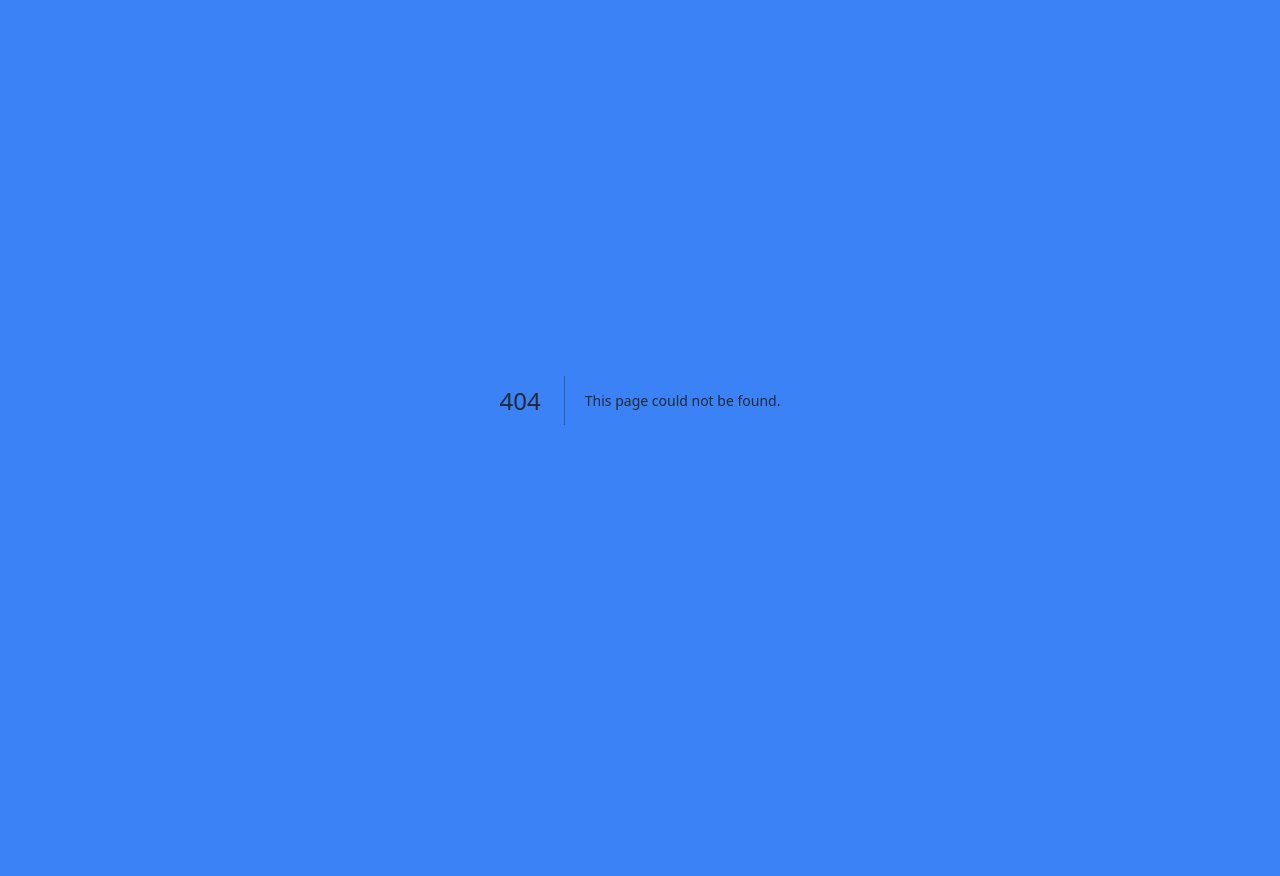
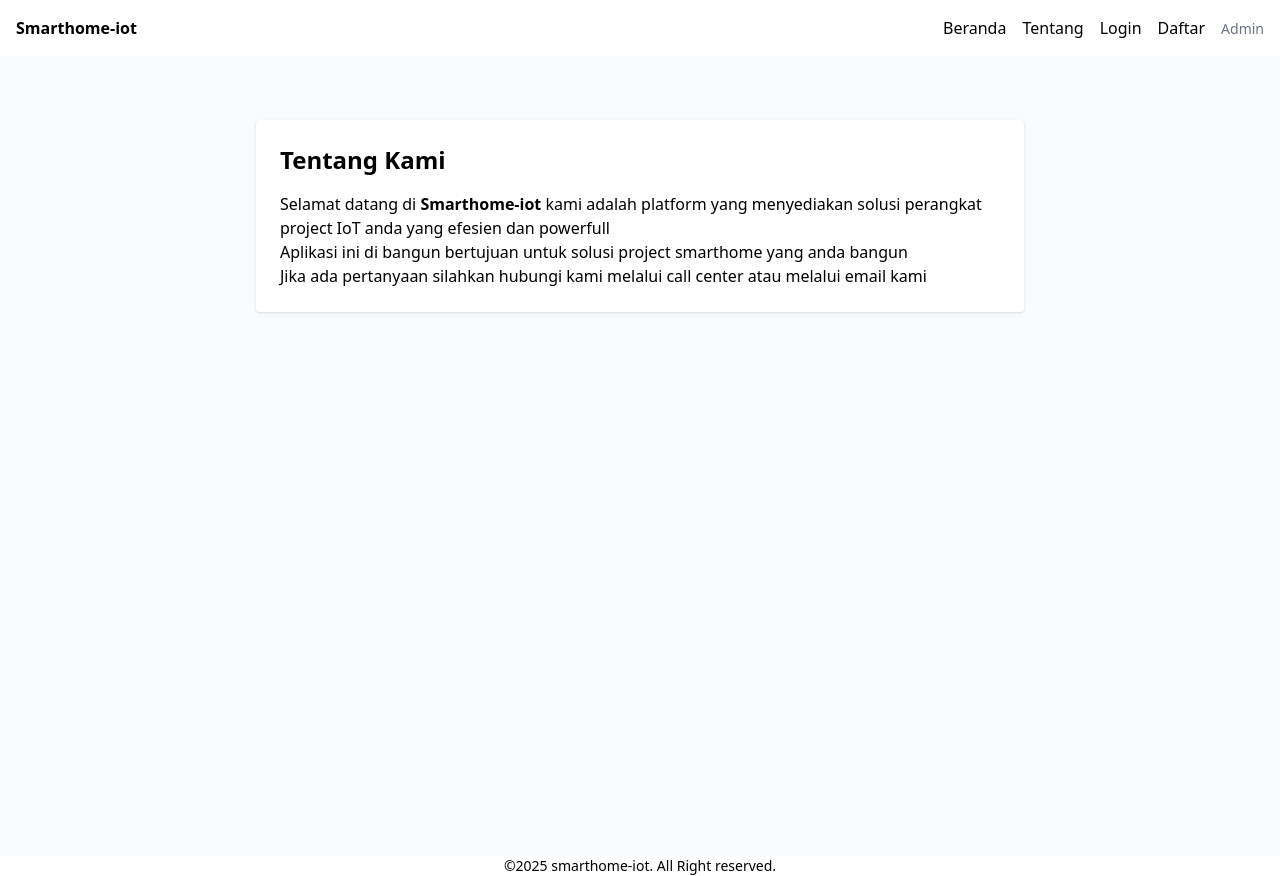
Before and after one commit to Fic21/smarthome-iot, a Next.js app: page /tentang in a window 1280 px wide. Before the commit this address had no page. Before the commit the page ends 800 px from the top, so only its background shows below. Built offline with nearby package versions, Linux system fonts and the light colour scheme.

Commit message:
Membuat page landing dan navigasi ke page tentang,daftar,login,admin.

```diff
--- /dev/null
+++ b/src/app/admin/page.tsx
@@ -0,0 +1,7 @@
+import React from 'react'
+
+export default function AdminPage() {
+  return (
+    <section>Ini page admin</section>
+  )
+}
--- /dev/null
+++ b/src/app/daftar/page.tsx
@@ -0,0 +1,7 @@
+import React from 'react'
+
+export default function DaftarPage() {
+  return (
+    <section>Ini page daftar</section>
+  )
+}
--- a/src/app/layout.tsx
+++ b/src/app/layout.tsx
@@ -1,3 +1,4 @@
+import Link from 'next/link';
 import './globals.css';
 import { Metadata } from "next";
 
@@ -14,8 +15,22 @@ export default function RootLayout({
 }){
     return (
         <html lang="en">
-            <body className="bg-blue-500 text-gray-800">
-                {children}
+            <body>
+                <header className='bg-white shadow p-4 flex justify-between items-center'>
+                    <h1 className='text-xl1 font-bold'>Smarthome-iot</h1>
+                    <nav className='space-x-4'>
+                        <Link href='/'>Beranda</Link>
+                        <Link href='/tentang'>Tentang</Link>
+                        <Link href='/login'>Login</Link>
+                        <Link href='/daftar'>Daftar</Link>
+                        <Link href='/admin' className='text-sm text-gray-500'>Admin</Link>
+                    </nav>
+                </header>
+                <main className=' min-h-screen  p-6  bg-gray-50'>{children}</main>
+                <footer className='bg-white text-center text-sm '>
+                    &copy;{new Date().getFullYear()} smarthome-iot. All Right reserved.
+                </footer>
+
             </body>
         </html>
     );
--- /dev/null
+++ b/src/app/login/page.tsx
@@ -0,0 +1,7 @@
+import React from 'react'
+
+export default function LoginPage() {
+  return (
+      <section>Ini Login Page</section>
+  )
+}
--- a/src/app/page.tsx
+++ b/src/app/page.tsx
@@ -27,7 +27,7 @@ export default function Home(){
     return (
         <main className="flex items-center justify-center min-h-screen bg-gray-100">
             <h1 className="center text-3xl font-bold text-red-900" >
-                Tailwind sudah ada ya itu lahhh!!gugiu!
+                Tailwind sudah ada ya itukkk !
             </h1>
         </main>
     );
--- /dev/null
+++ b/src/app/tentang/page.tsx
@@ -0,0 +1,12 @@
+import React from 'react'
+
+export default function TentangPage() {
+  return (
+    <section className='max-w-3xl mx-auto mt-10 p-6 bg-white rounded shadow'>
+        <h2 className='text-2xl font-bold mb-4'>Tentang Kami</h2>
+        <p className='mb3'>Selamat datang di <strong>Smarthome-iot</strong> kami adalah platform yang menyediakan solusi perangkat project IoT anda yang efesien dan powerfull</p>
+        <p className='mb3'>Aplikasi ini di bangun bertujuan untuk solusi project smarthome yang anda bangun</p>
+        <p className='mb3'>Jika ada pertanyaan silahkan hubungi kami melalui call center atau melalui email kami</p>
+    </section>
+  )
+}
```
